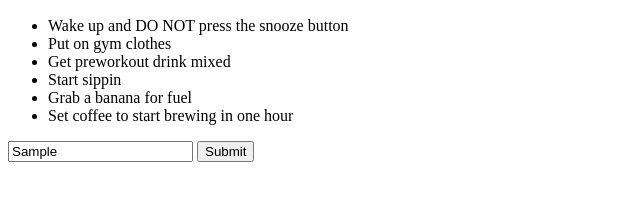
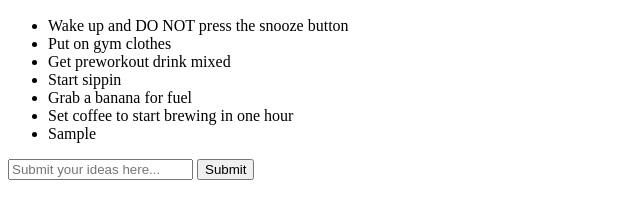
Before and after one commit to Halesy1019/TTS, a plain HTML site: page Week 4 DOMS/index.html in a window 1280 px wide. Both pictures are taken after typing "Sample" into the empty fields and a click on the button "Submit". Shown: the part 50-268 px from the top of the page, without its empty margins (0-640 px from the left). Drawn offline with Linux system fonts and the light colour scheme.

Commit message:
Add java comments and code

```diff
--- a/Week 4 DOMS/index.html
+++ b/Week 4 DOMS/index.html
@@ -25,8 +25,8 @@
 <!--Add text box and submit button-->
 
     <input type="text" id="myInput" placeholder="Submit your ideas here...">
-    <button onclick="onClick(myInput.value)" type="button">Submit</button>
+    <button onclick="onClick()" type="button">Submit</button>
 
-    <scr type="text/javascript" src="todolist.js"></scr>
+    <script type="text/javascript" src="todolist.js"></script>
 </body>
 </html>
--- a/Week 4 DOMS/todolist.js
+++ b/Week 4 DOMS/todolist.js
@@ -5,8 +5,16 @@ When the user clicks on a list item, it is removed
 
 Extra Credit: - When a list item is clicked, cross it out, then remove it after 1 second*/
 
-function onClick(input) {
-    print(input);
-    return input;
+function onClick() {
+    var ul= document.getElementById("myUL");
+    var li= document.createElement("li");
+    var myInput= document.getElementById("myInput");
+    li.appendChild(document.createTextNode(myInput.value));
+    ul.appendChild(li);
+
+    // change place holder text back to an empty string of "submit your text here..."
+    document.getElementById("myInput").value="";
+
+
 
 }
```
